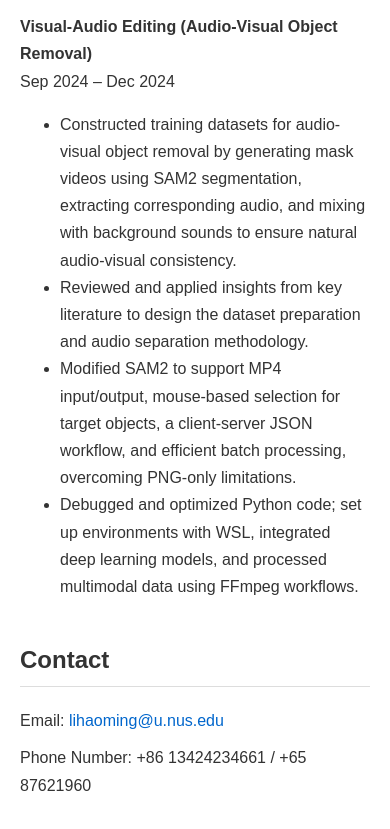
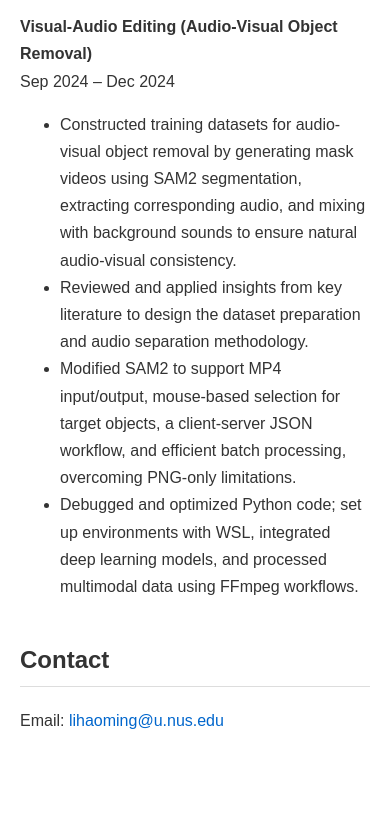
Before and after one commit to blanknamezzz/blanknamezzz.github.io, a plain HTML site: page indel.html in a window 390 px wide. Shown: the part 1904-2733 px from the top of the page. After the commit the page ends 2700 px from the top, so only its background shows below. Drawn offline with Linux system fonts and the light colour scheme.

Commit message:
delete phone number

```diff
--- a/indel.html
+++ b/indel.html
@@ -143,7 +143,6 @@
 
     <div class="contact" style="margin-top: 20px; line-height: 1.8;">
         <p style="margin: 8px 0;">Email: <a href="mailto:lihaoming@u.nus.edu">lihaoming@u.nus.edu</a></p>
-        <p style="margin: 8px 0;">Phone Number: +86 13424234661 / +65 87621960</p>
-    </div>
+
 </body>
 </html>
```
